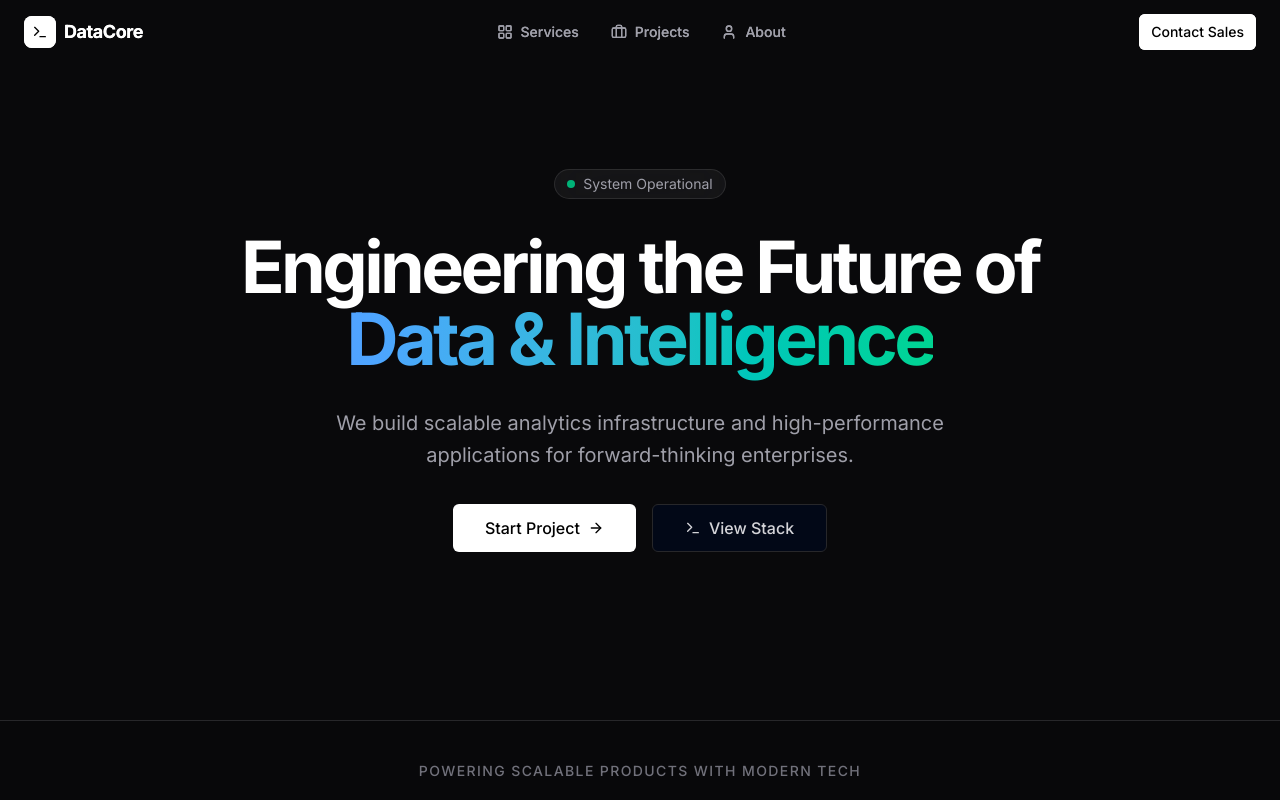
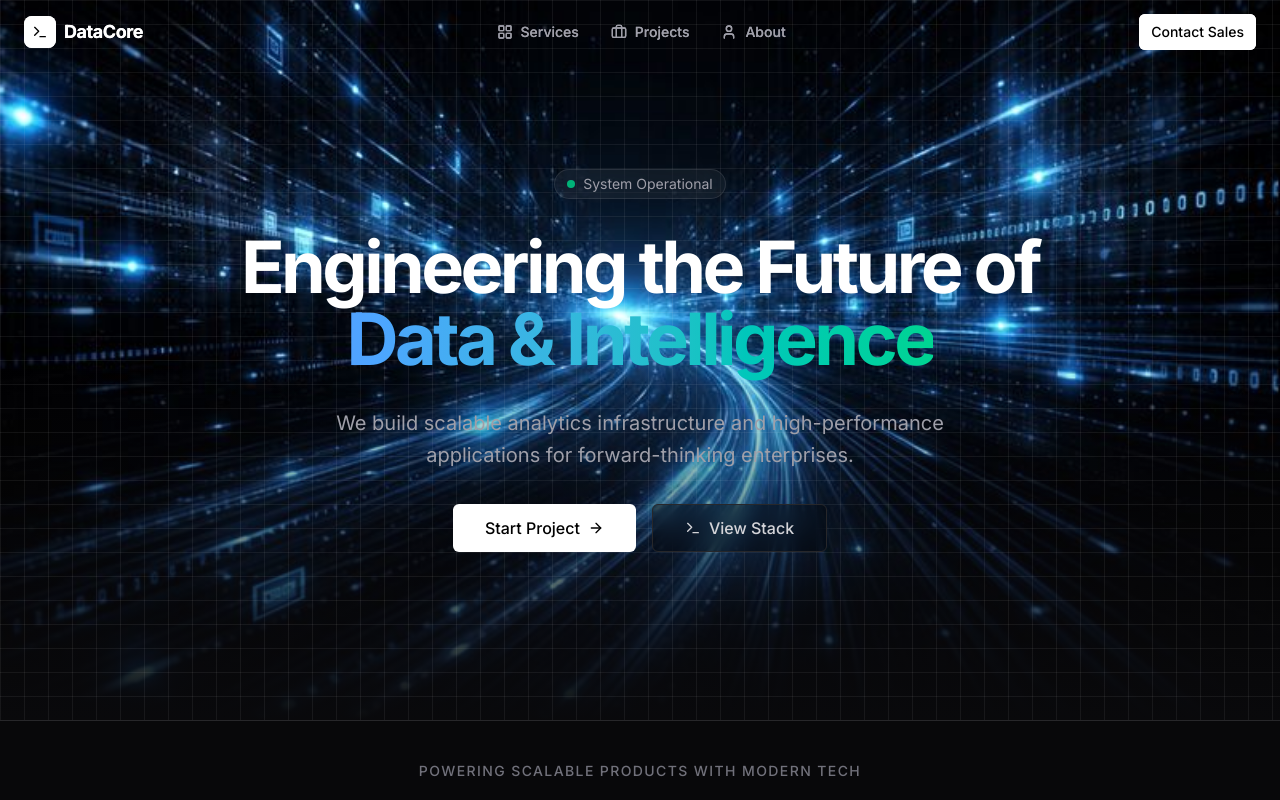
Before and after one commit to Devkolsawala/datacore-mvp, a Next.js app: page / in a window 1280 px wide. Shown: the top 800 px of the page. Built offline with nearby package versions, Linux system fonts and the light colour scheme.

Commit message:
Added background

```diff
--- a/components/sections/hero.tsx
+++ b/components/sections/hero.tsx
@@ -3,6 +3,7 @@
 import { Button } from "@/components/ui/button"
 import { motion } from "framer-motion"
 import { ArrowRight, Terminal } from "lucide-react"
+import Image from "next/image"
 
 export function Hero() {
   const scrollToId = (id: string) => {
@@ -13,12 +14,32 @@ export function Hero() {
   };
 
   return (
-    // Reduced padding: py-24/32 -> py-20/24
     <section className="relative flex min-h-[90vh] flex-col justify-center overflow-hidden py-20 md:py-24">
-      <div className="absolute inset-0 -z-10 h-full w-full bg-[linear-gradient(to_right,#80808012_1px,transparent_1px),linear-gradient(to_bottom,#80808012_1px,transparent_1px)] bg-[size:24px_24px]"></div>
-      <div className="absolute inset-0 -z-10 bg-[radial-gradient(circle_800px_at_50%_200px,#1e1e2e,transparent)]"></div>
 
-      <div className="container px-4 md:px-6 mx-auto">
+      {/* DEBUG LAYER:
+         1. opacity-100 (Full visibility)
+         2. Removed all fancy z-indexes, relying on DOM order
+         3. Removed the "bg-zinc-950" from overlays
+      */}
+      <div className="absolute inset-0 h-full w-full z-0">
+        <Image
+          src="/bg.png"
+          alt="Hero Background"
+          fill
+          priority
+          className="object-cover"
+          quality={75}
+        />
+      </div>
+
+      {/* Lighter Gradient Only (No solid background color) */}
+      <div className="absolute inset-0 z-0 bg-gradient-to-t from-zinc-950 via-transparent to-transparent"></div>
+
+      {/* Grid Pattern (Made lighter) */}
+      <div className="absolute inset-0 z-0 bg-[linear-gradient(to_right,#ffffff10_1px,transparent_1px),linear-gradient(to_bottom,#ffffff10_1px,transparent_1px)] bg-[size:24px_24px]"></div>
+
+      {/* CONTENT (z-10 puts it above the image) */}
+      <div className="relative z-10 container px-4 md:px-6 mx-auto">
         <div className="flex flex-col items-center space-y-8 text-center">
 
           <motion.div
@@ -38,7 +59,9 @@ export function Hero() {
             className="text-4xl font-bold tracking-tighter text-white sm:text-5xl md:text-6xl lg:text-7xl max-w-4xl"
           >
             Engineering the Future of <br className="hidden md:block" />
-            <span className="text-transparent bg-clip-text bg-gradient-to-r from-blue-400 to-emerald-400">Data & Intelligence</span>
+            <span className="text-transparent bg-clip-text bg-gradient-to-r from-blue-400 to-emerald-400">
+              Data & Intelligence
+            </span>
           </motion.h1>
 
           <motion.p
@@ -56,11 +79,10 @@ export function Hero() {
             transition={{ duration: 0.5, delay: 0.3 }}
             className="flex flex-col gap-4 min-[400px]:flex-row"
           >
-            {/* Added onClick handlers for scrolling */}
             <Button size="lg" className="h-12 px-8 text-base bg-white text-black hover:bg-zinc-200" onClick={() => scrollToId('contact')}>
               Start Project <ArrowRight className="ml-2 h-4 w-4" />
             </Button>
-            <Button variant="outline" size="lg" className="h-12 px-8 text-base border-zinc-800 text-zinc-300 hover:bg-zinc-900 hover:text-white" onClick={() => scrollToId('services')}>
+            <Button variant="outline" size="lg" className="h-12 px-8 text-base border-zinc-800 bg-black/40 backdrop-blur-sm text-zinc-300 hover:bg-zinc-900 hover:text-white" onClick={() => scrollToId('services')}>
               <Terminal className="mr-2 h-4 w-4" /> View Stack
             </Button>
           </motion.div>
```
Also changed, not shown: public/bg.png (added).
